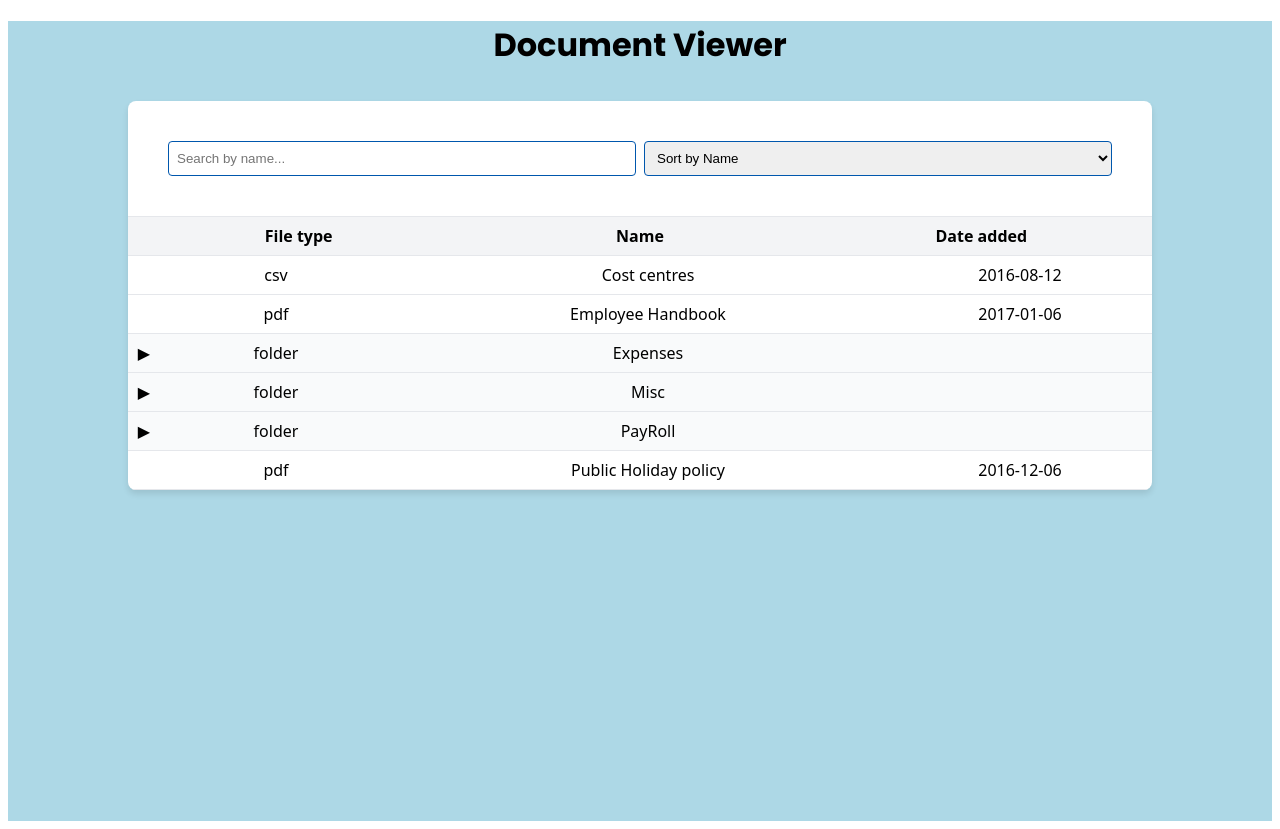
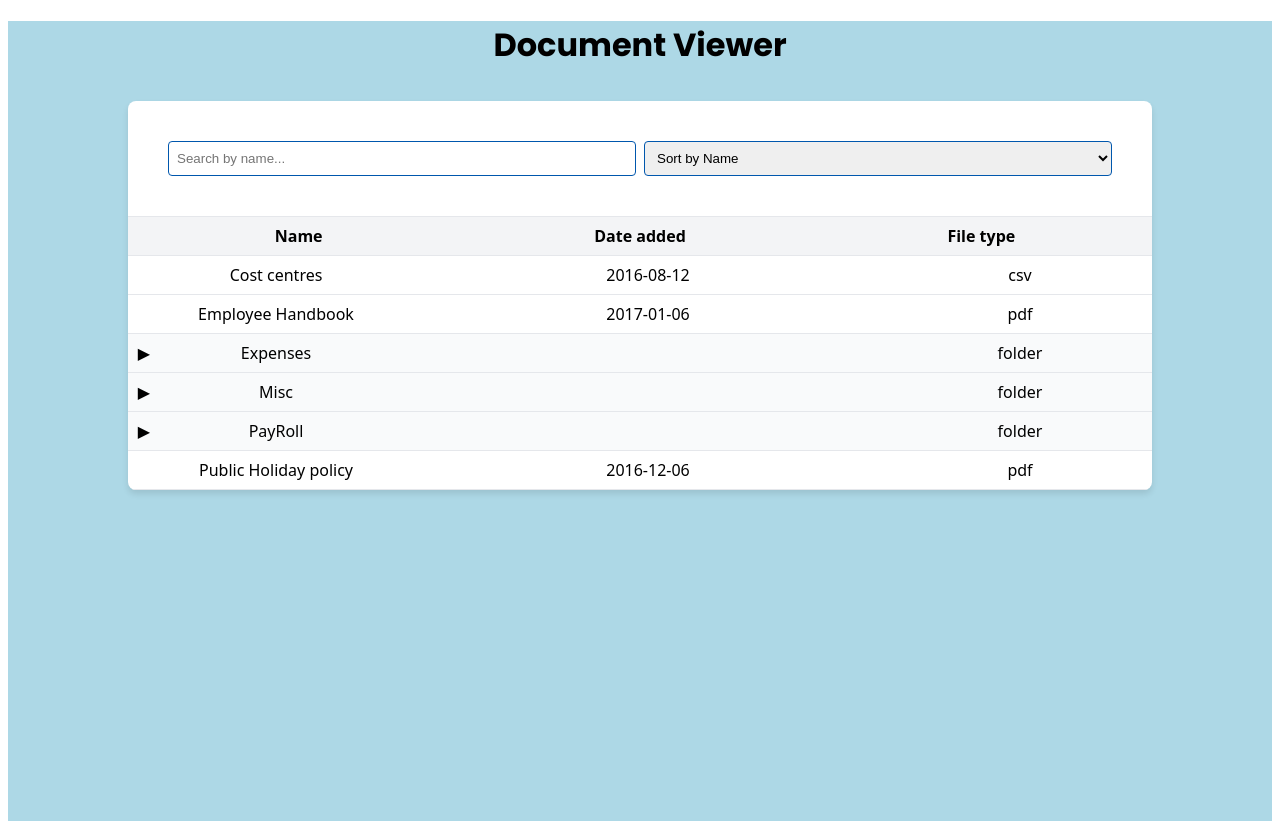
Before and after one commit to DarrenAPowell/bright, a React (Vite) app: page / in a window 1280 px wide. Built offline with nearby package versions, Linux system fonts and the light colour scheme.

Commit message:
quick refactor and add readme file.

```diff
--- a/src/components/DocumentList/DocumentList.tsx
+++ b/src/components/DocumentList/DocumentList.tsx
@@ -54,9 +54,10 @@ const DocumentList: React.FC<Props> = ({ items }) => {
 
       {/* Header */}
       <div className="document-list-header">
+      <div>Name</div>
+        <div>Date added</div>
         <div>File type</div>
-        <div>Name</div>
-        <div>Date added</div>
+
       </div>
 
       {/* File rows */}
--- a/src/components/FileDisplay/FileDisplay.tsx
+++ b/src/components/FileDisplay/FileDisplay.tsx
@@ -21,10 +21,10 @@ const FileDisplay: React.FC<Props> = ({ item }) => {
         <div className="file-icon">
           {hasFiles && <span className={`chevron ${isOpen ? "open" : ""}`}>▶</span>}
         </div>
-
-        <div className="file-type">{item.type}</div>
         <div className="file-name">{item.name}</div>
         <div className="file-added">{item.added || ""}</div>
+        <div className="file-type">{item.type}</div>
+
       </div>
 
 
```
Also changed, not shown: 1 other file (tests, documents, lock files or other folders).
